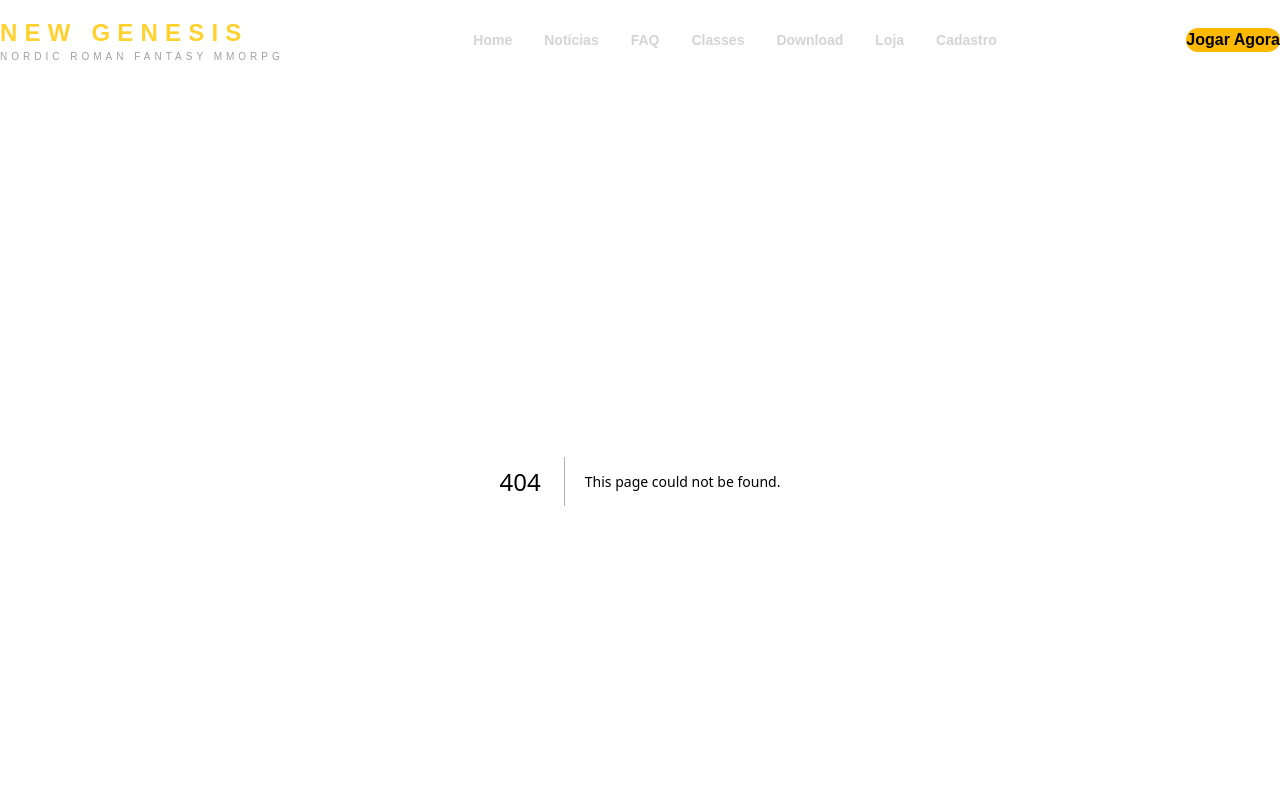
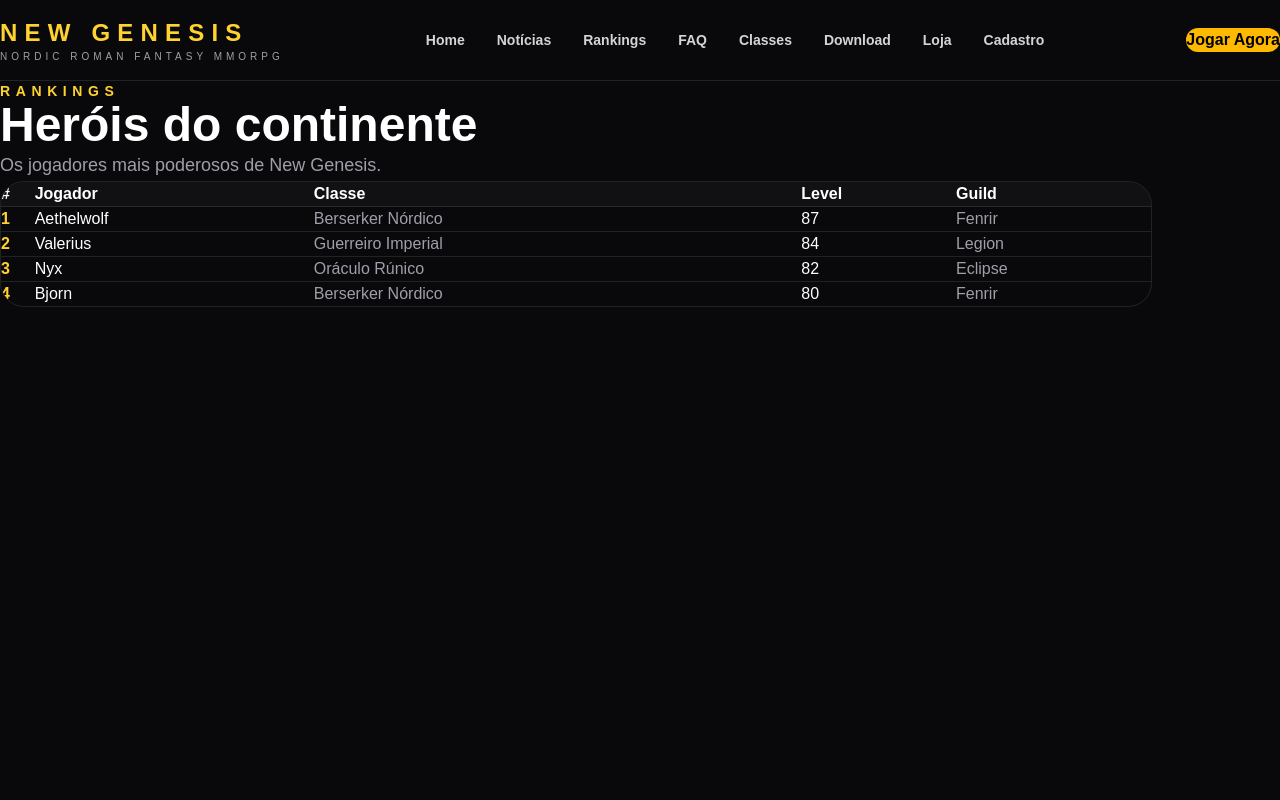
Before and after one commit to crsandrade/newgenesis-webproject, a Next.js app: page /rankings in a window 1280 px wide. Before the commit this address had no page. Shown: the top 800 px of the page. Built offline with nearby package versions, Linux system fonts and the light colour scheme.

Commit message:
refactor, feat: centralize mock data, add rankings system page

```diff
--- /dev/null
+++ b/app/rankings/page.tsx
@@ -0,0 +1,72 @@
+import type { Metadata } from "next";
+
+import { rankings } from "@/data/rankings";
+
+export const metadata: Metadata = {
+  title: "Rankings",
+  description: "Ranking oficial de jogadores de New Genesis",
+};
+
+export default function RankingsPage() {
+  return (
+    <main className="min-h-screen bg-[#09090b] px-6 pt-32 pb-20 text-white">
+      <div className="mx-auto max-w-6xl">
+
+        <p className="mb-4 text-sm font-bold uppercase tracking-[0.4em] text-amber-300">
+          Rankings
+        </p>
+
+        <h1 className="text-5xl font-black">
+          Heróis do continente
+        </h1>
+
+        <p className="mt-6 max-w-2xl text-lg leading-8 text-zinc-400">
+          Os jogadores mais poderosos de New Genesis.
+        </p>
+
+        <div className="mt-14 overflow-hidden rounded-3xl border border-white/10">
+          <table className="w-full">
+            <thead className="bg-white/[0.03] text-left">
+              <tr>
+                <th className="px-6 py-5">#</th>
+                <th className="px-6 py-5">Jogador</th>
+                <th className="px-6 py-5">Classe</th>
+                <th className="px-6 py-5">Level</th>
+                <th className="px-6 py-5">Guild</th>
+              </tr>
+            </thead>
+
+            <tbody>
+              {rankings.map((player) => (
+                <tr
+                  key={player.position}
+                  className="border-t border-white/10"
+                >
+                  <td className="px-6 py-5 font-black text-amber-300">
+                    {player.position}
+                  </td>
+
+                  <td className="px-6 py-5">
+                    {player.player}
+                  </td>
+
+                  <td className="px-6 py-5 text-zinc-400">
+                    {player.class}
+                  </td>
+
+                  <td className="px-6 py-5">
+                    {player.level}
+                  </td>
+
+                  <td className="px-6 py-5 text-zinc-400">
+                    {player.guild}
+                  </td>
+                </tr>
+              ))}
+            </tbody>
+          </table>
+        </div>
+      </div>
+    </main>
+  );
+}
--- a/components/Footer.tsx
+++ b/components/Footer.tsx
@@ -21,6 +21,9 @@ export function Footer() {
           </Link>
           <Link className="transition hover:text-amber-300" href="/news">
             Notícias
+          </Link>
+          <Link className="transition hover:text-amber-300" href="/rankings">
+          Rankings
           </Link>
           <Link className="transition hover:text-amber-300" href="/faq">
             FAQ
--- a/components/Navbar.tsx
+++ b/components/Navbar.tsx
@@ -18,6 +18,7 @@ export function Navbar() {
         <nav className="hidden gap-8 text-sm font-semibold text-zinc-300 md:flex">
           <Link className="transition hover:text-amber-300" href="/">Home</Link>
           <Link className="transition hover:text-amber-300" href="/news">Notícias</Link>
+          <Link className="transition hover:text-amber-300" href="/rankings">Rankings</Link>
           <Link className="transition hover:text-amber-300" href="/faq">FAQ</Link>
           <Link className="transition hover:text-amber-300" href="/classes">Classes</Link>
           <Link className="transition hover:text-amber-300" href="/download">Download</Link>
--- /dev/null
+++ b/data/classes.ts
@@ -0,0 +1,26 @@
+export const classes = [
+  {
+    id: "guerreiro-imperial",
+    name: "Guerreiro Imperial",
+    role: "Tanque / Corpo a corpo",
+    difficulty: "Fácil",
+    description:
+      "Treinado nas legiões imperiais, é ideal para quem gosta de resistência, escudo e combate direto.",
+  },
+  {
+    id: "berserker-nordico",
+    name: "Berserker Nórdico",
+    role: "Dano físico / Fúria",
+    difficulty: "Médio",
+    description:
+      "Um guerreiro agressivo que causa alto dano corpo a corpo, sacrificando defesa por poder ofensivo.",
+  },
+  {
+    id: "oraculo-runico",
+    name: "Oráculo Rúnico",
+    role: "Suporte / Magia",
+    difficulty: "Difícil",
+    description:
+      "Manipula runas antigas para curar aliados, aplicar efeitos negativos e controlar o ritmo das batalhas.",
+  },
+];
--- /dev/null
+++ b/data/news.ts
@@ -0,0 +1,26 @@
+export const news = [
+  {
+    id: "closed-beta-anunciado",
+    title: "Closed Beta anunciado",
+    category: "Atualização",
+    date: "08 Maio 2026",
+    description:
+      "Os primeiros aventureiros serão convocados para explorar o continente de New Genesis.",
+  },
+  {
+    id: "sistema-de-guildas",
+    title: "Sistema de Guildas",
+    category: "Sistema",
+    date: "08 Maio 2026",
+    description:
+      "Construa alianças, dispute territórios e participe de guerras entre facções.",
+  },
+  {
+    id: "expansao-do-norte",
+    title: "Expansão do Norte",
+    category: "Conteúdo",
+    date: "08 Maio 2026",
+    description:
+      "Novas regiões congeladas, criaturas ancestrais e desafios inéditos chegarão em breve.",
+  },
+];
--- /dev/null
+++ b/data/rankings.ts
@@ -0,0 +1,30 @@
+export const rankings = [
+  {
+    position: 1,
+    player: "Aethelwolf",
+    class: "Berserker Nórdico",
+    level: 87,
+    guild: "Fenrir",
+  },
+  {
+    position: 2,
+    player: "Valerius",
+    class: "Guerreiro Imperial",
+    level: 84,
+    guild: "Legion",
+  },
+  {
+    position: 3,
+    player: "Nyx",
+    class: "Oráculo Rúnico",
+    level: 82,
+    guild: "Eclipse",
+  },
+  {
+    position: 4,
+    player: "Bjorn",
+    class: "Berserker Nórdico",
+    level: 80,
+    guild: "Fenrir",
+  },
+];
```
